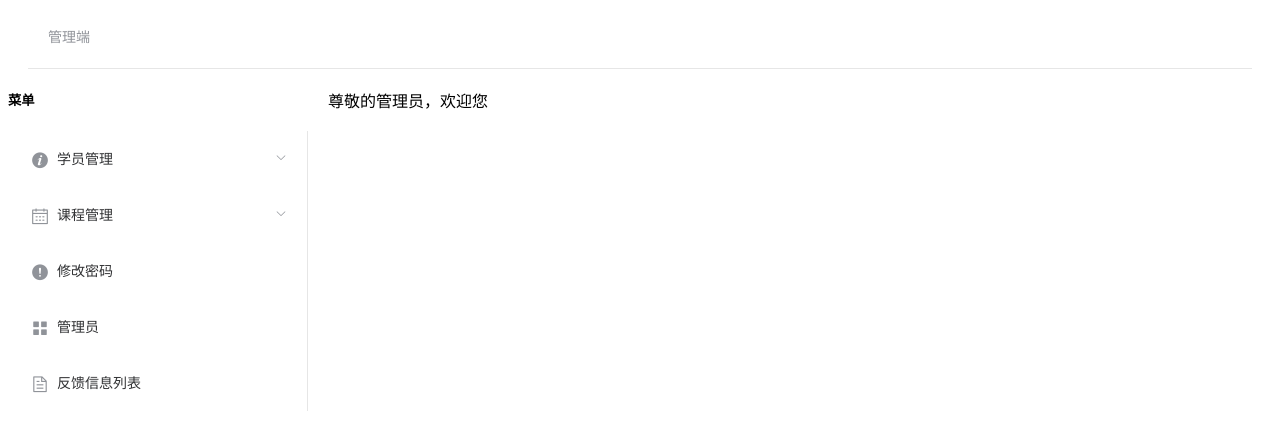
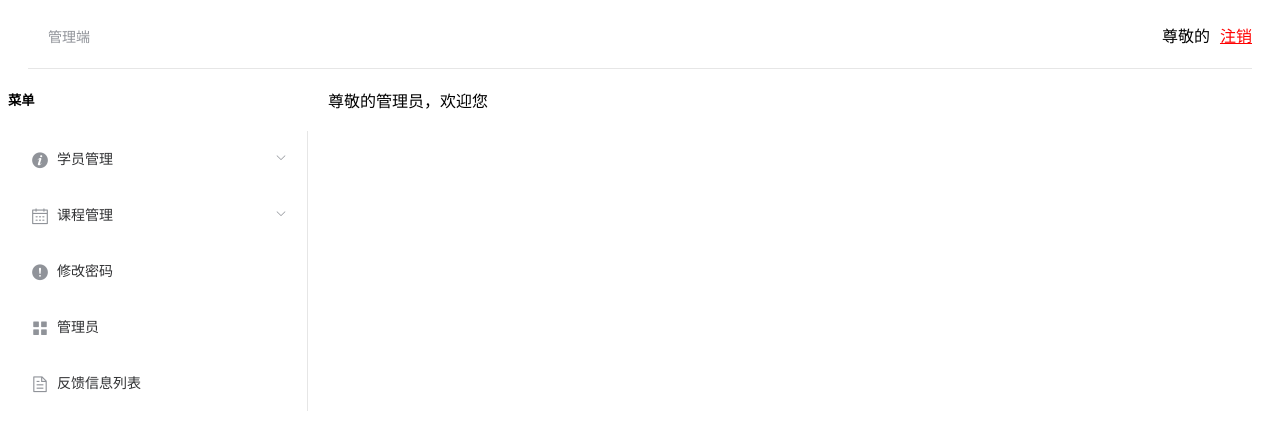
Before and after one commit to cuijinyu/selectCourseTeacher, a Vue app: page / in a window 1280 px wide. Shown: the top 432 px of the page. Built offline with nearby package versions, Linux system fonts and the light colour scheme; no server answers.

Commit message:
Add files via upload

```diff
--- a/src/App.vue
+++ b/src/App.vue
@@ -4,6 +4,8 @@
       <el-header>
         <el-menu class="el-menu-demo" mode="horizontal">
           <el-menu-item index="1">管理端</el-menu-item>
+          <a href="/logout" class="signout">注销</a>
+          <span class="headName">尊敬的{{power}}</span>
         </el-menu>
       </el-header>
       <el-container>
@@ -19,14 +21,51 @@
 </template>
 
 <script>
+  let config = require("./config/config");
+  const ip = config.ip;
+  let moment = require("moment");
+  let $ = require("jquery");
+  let _ = require("underscore");
   import leftNav from "./components/leftNav/leftNav"
 export default {
   name: 'App',
   components:{
     leftNav
+  },
+  data(){
+    return {
+      power:''
+    }
+  },
+  beforeCreate:function () {
+    this.$http.post(`http://${ip}/power`)
+      .then(response=>{
+        if(response.data.code == 1001){
+          console.log(response.data.data);
+        }
+        this.$store.power = response.data.data;
+        console.log(this.$store.power);
+        if(this.$store.power == 0){
+          this.power = "超级管理员"
+        }else if(this.$store.power == 1){
+          this.power = "基层管理员"
+        }
+      })
   }
 }
 </script>
 
 <style>
+  .headName{
+    float: right;
+    position:relative;
+    top:15px;
+    right: 10px;
+  }
+  .signout{
+    float: right;
+    position:relative;
+    top:15px;
+    color:red;
+  }
 </style>
```
